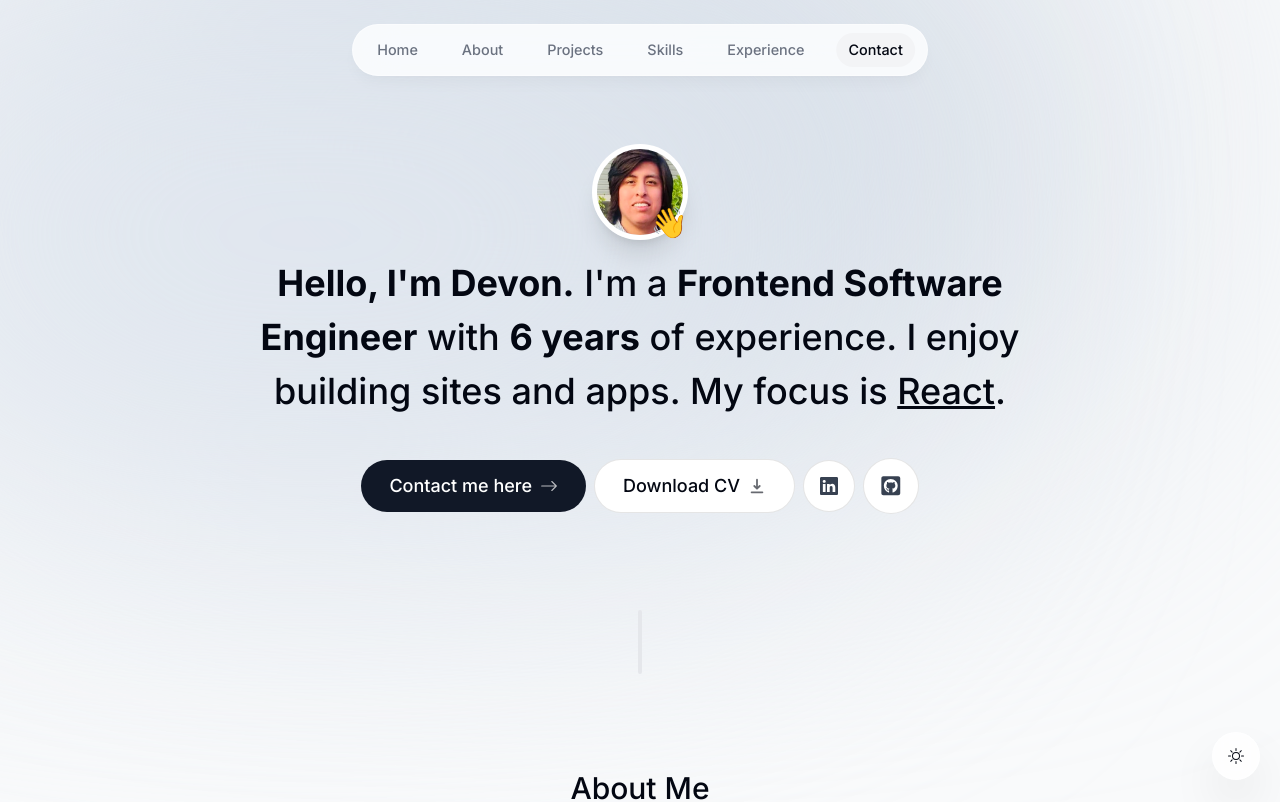
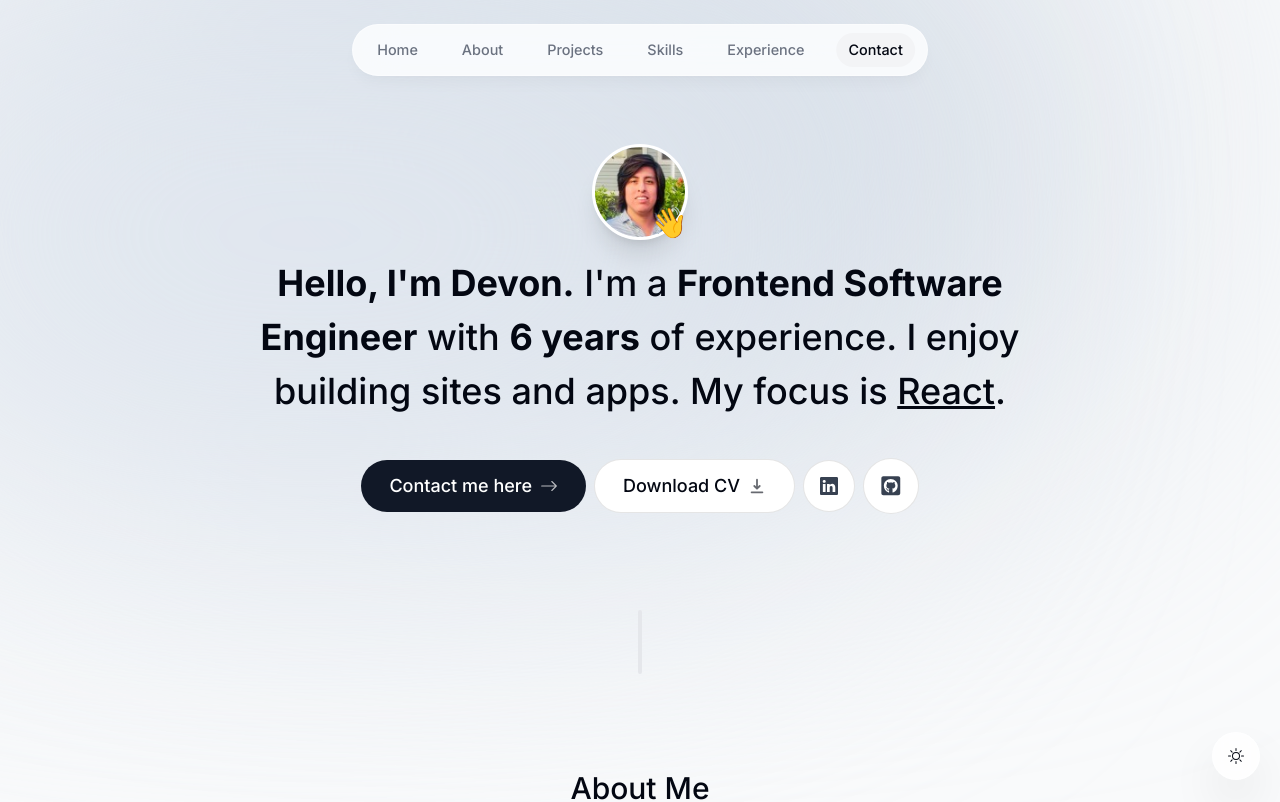
Before and after one commit to dlfjohnson/portfolio, a Next.js app: page / in a window 1280 px wide. Shown: the top 802 px of the page. Built offline with nearby package versions, Linux system fonts and the light colour scheme; no server answers.

Commit message:
style: update profile photo

```diff
--- a/components/intro.tsx
+++ b/components/intro.tsx
@@ -3,7 +3,7 @@
 import React from 'react';
 import Image from 'next/image';
 import { motion } from 'framer-motion';
-import photo from '@/public/devon_johnson.jpg';
+import photo from '@/public/devon_johnson.jpeg';
 import Link from 'next/link';
 import { BsArrowRight, BsLinkedin } from 'react-icons/bs';
 import { HiDownload } from 'react-icons/hi';
@@ -34,7 +34,7 @@ export default function Intro() {
               height="192"
               quality="95"
               priority={true}
-              className="h-24 w-24 rounded-full object-cover border-[0.35rem] border-white shadow-xl"
+              className="h-24 w-24 rounded-full object-cover border-[0.2rem] border-white shadow-xl"
             />
           </motion.div>
           <motion.span
```
Also changed, not shown: public/devon_johnson.jpeg (added), public/devon_johnson.jpg (deleted).
